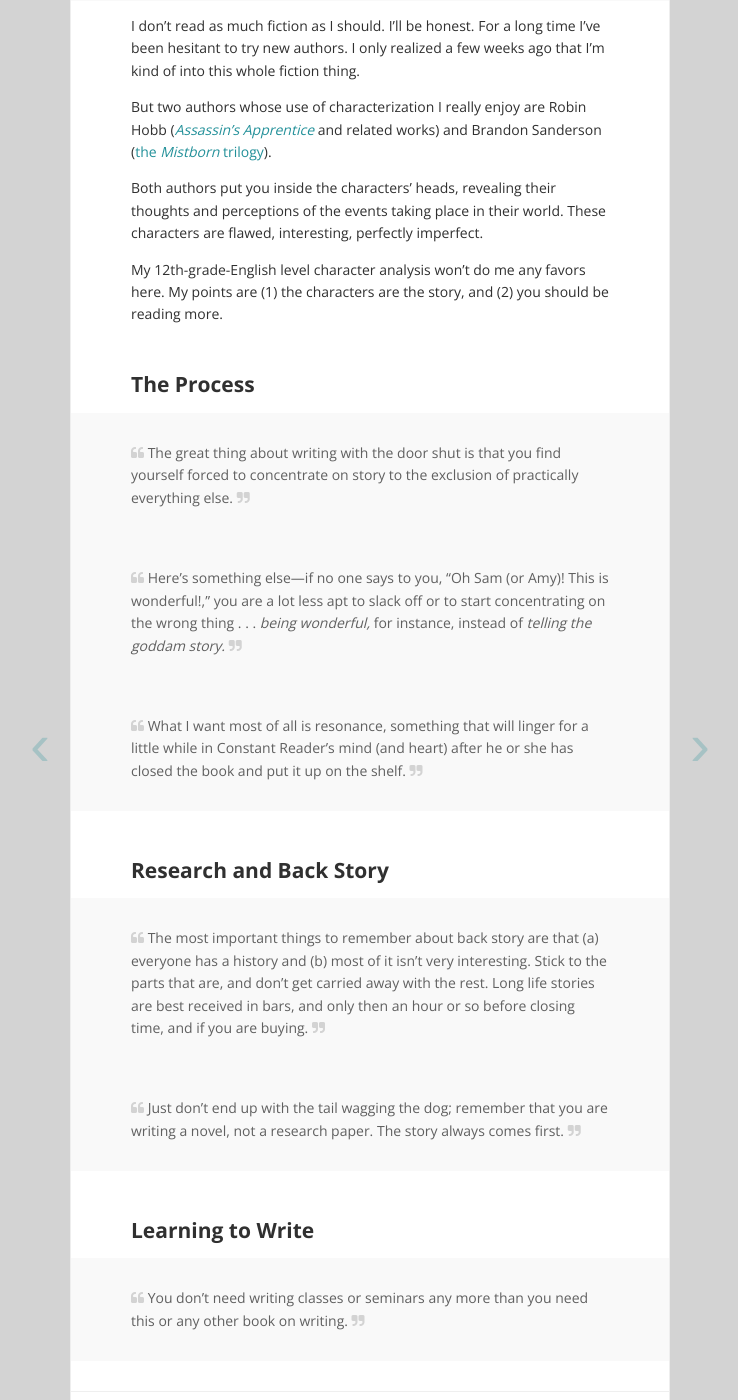
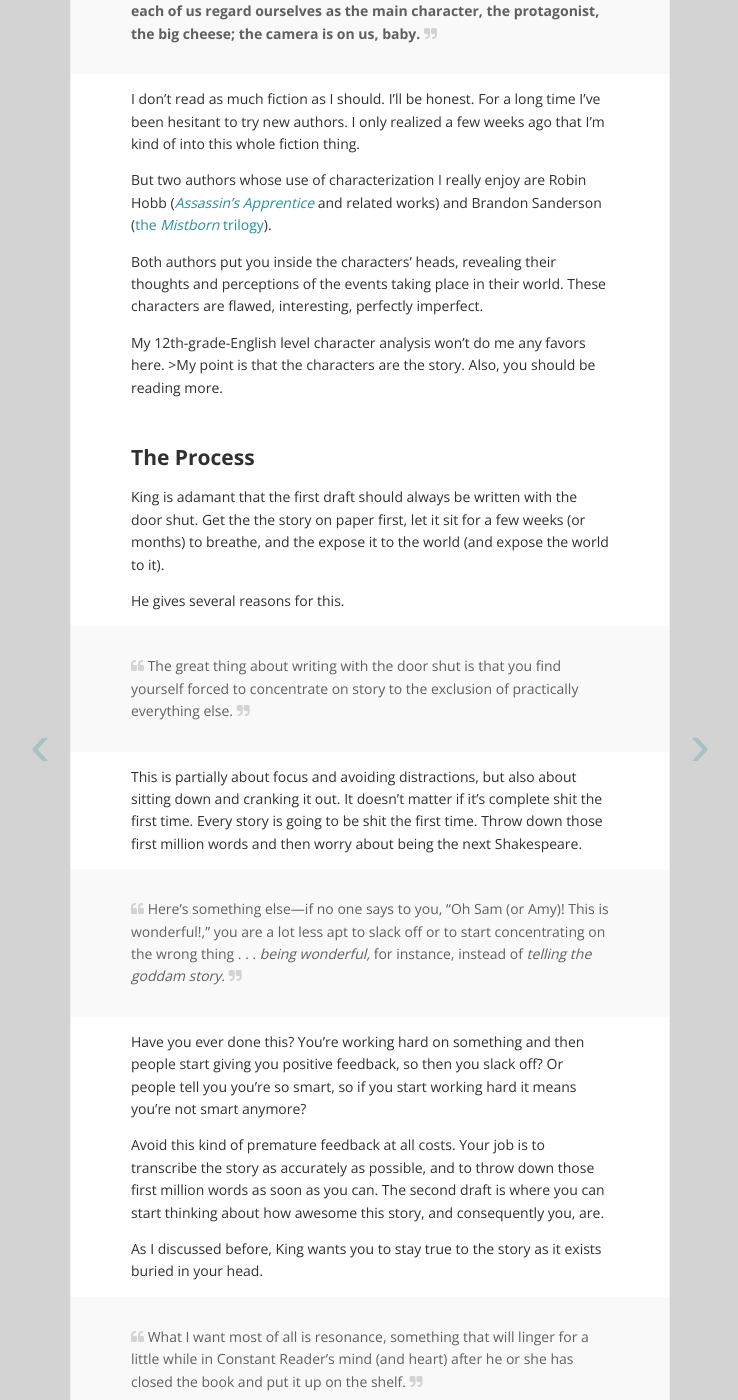
Before and after one commit to shelbyspees/speesblog, a Jekyll site: the page built from _posts/2015-07-06-reading-about-writing.md, in a window 1280 px wide and 1400 px high, scrolled down 7010 px. Shown: the whole window, without its empty margins (270-1008 px from the left). Built offline with Jekyll 4.4.1, drawn with Linux system fonts in a browser that asks for light colours; nearby versions of some CDN libraries; comment, search, counter and statistics services are not loaded; some of the changed text lies outside the part shown.

Commit message:
Update post

```diff
--- a/_posts/2015-07-06-reading-about-writing.md
+++ b/_posts/2015-07-06-reading-about-writing.md
@@ -140,13 +142,25 @@ But two authors whose use of characterization I really enjoy are   Robin Hobb ([
 
 Both authors put you inside the characters' heads, revealing their thoughts and perceptions of the events taking place in their world. These characters are flawed, interesting, perfectly imperfect.
 
-My 12th-grade-English level character analysis won't do me any favors here. My points are (1) the characters are the story, and (2) you should be reading more.
+My 12th-grade-English level character analysis won't do me any favors here. >My point is that the characters are the story. Also, you should be reading more.
 
 ##The Process
 
+King is adamant that the first draft should always be written with the door shut. Get the the story on paper first, let it sit for a few weeks (or months) to breathe, and the expose it to the world (and expose the world to it).
+
+He gives several reasons for this.
+
 ><i class="fa fa-quote-left"></i> The great thing about writing with the door shut is that you find yourself forced to concentrate on story to the exclusion of practically everything else. <i class="fa fa-quote-right"></i>
 
+This is partially about focus and avoiding distractions, but also about sitting down and cranking it out. It doesn't matter if it's complete shit the first time. Every story is going to be shit the first time. Throw down those first million words and then worry about being the next Shakespeare.
+
 ><i class="fa fa-quote-left"></i> Here’s something else—if no one says to you, “Oh Sam (or Amy)! This is wonderful!,” you are a lot less apt to slack off or to start concentrating on the wrong thing . . . *being wonderful,* for instance, instead of *telling the goddam story.* <i class="fa fa-quote-right"></i>
+
+Have you ever done this? You're working hard on something and then people start giving you positive feedback, so then you slack off? Or people tell you you're so smart, so if you start working hard it means you're not smart anymore?
+
+Avoid this kind of premature feedback at all costs. Your job is to transcribe the story as accurately as possible, and to throw down those first million words as soon as you can. The second draft is where you can start thinking about how awesome this story, and consequently you, are.
+
+As I discussed before, King wants you to stay true to the story as it exists buried in your head.
 
 ><i class="fa fa-quote-left"></i> What I want most of all is resonance, something that will linger for a little while in Constant Reader’s mind (and heart) after he or she has closed the book and put it up on the shelf. <i class="fa fa-quote-right"></i>
 
```
Also changed, not shown: other parts of _posts/2015-07-06-reading-about-writing.md (+3 -1 lines).
